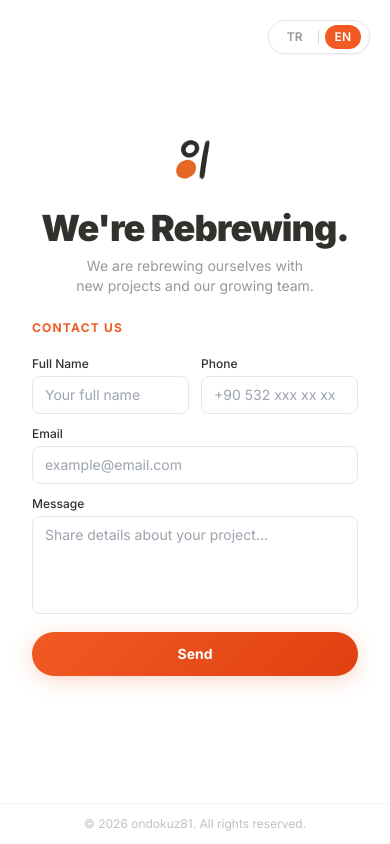
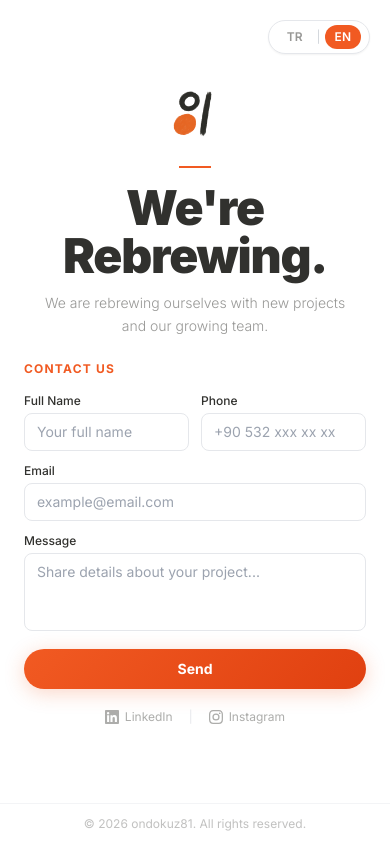
Before and after one commit to ERKE1981/ondokuz81_under_construction, a Next.js app: page / in a window 390 px wide. Built offline with nearby package versions, Linux system fonts and the light colour scheme.

Commit message:
Redesign: single centered column layout (mobile-style for all screens)

```diff
--- a/app/page.tsx
+++ b/app/page.tsx
@@ -6,7 +6,7 @@ import Image from "next/image"
 const t = {
   tr: {
     heading: "Yenileniyoruz.",
-    sub: "Yeni projeler ve genişleyen\nekibimizle sizinle yenileniyoruz.",
+    sub: "Yeni projeler ve genişleyen ekibimizle\nsizinle yenileniyoruz.",
     contact: "Bize Ulaşın",
     nameLabel: "Ad Soyad", namePh: "Ad ve soyadınız",
     phoneLabel: "Telefon", phonePh: "0532 xxx xx xx",
@@ -17,7 +17,7 @@ const t = {
   },
   en: {
     heading: "We're Rebrewing.",
-    sub: "We are rebrewing ourselves with\nnew projects and our growing team.",
+    sub: "We are rebrewing ourselves with new projects\nand our growing team.",
     contact: "Contact Us",
     nameLabel: "Full Name", namePh: "Your full name",
     phoneLabel: "Phone", phonePh: "+90 532 xxx xx xx",
@@ -63,44 +63,34 @@ export default function Page() {
         <button onClick={() => setLang("en")} className={`px-2.5 py-1 text-xs font-semibold rounded-full transition-all ${lang === "en" ? "bg-primary text-white" : "text-foreground/50 hover:text-foreground"}`}>EN</button>
       </div>
 
-      {/* Main — two columns */}
-      <div className="flex-1 flex items-stretch min-h-0">
+      {/* Center content */}
+      <div className="flex-1 flex flex-col items-center justify-center px-6 min-h-0 overflow-y-auto py-8">
+        <div className="w-full max-w-md">
 
-        {/* Left: brand */}
-        <div className="hidden md:flex flex-col items-start justify-center px-16 lg:px-24 w-1/2 border-r border-gray-100">
-          <Image src="/81_brush_yeni1.png" alt="ondokuz81" width={88} height={88} className="object-contain mb-6" priority />
-          <div className="w-8 h-0.5 bg-primary mb-6" />
-          <h1 className="text-5xl lg:text-6xl font-black text-foreground tracking-tight leading-none mb-4">
+          {/* Logo */}
+          <div className="flex justify-center mb-4">
+            <Image src="/81_brush_yeni1.png" alt="ondokuz81" width={72} height={72} className="object-contain" priority />
+          </div>
+
+          {/* Divider */}
+          <div className="flex justify-center mb-4">
+            <div className="w-8 h-0.5 bg-primary" />
+          </div>
+
+          {/* Heading */}
+          <h1 className="text-5xl font-black text-foreground tracking-tight leading-none mb-3 text-center">
             {c.heading}
           </h1>
-          <p className="text-base text-foreground/50 font-light leading-relaxed whitespace-pre-line">
+
+          {/* Sub */}
+          <p className="text-sm text-foreground/50 font-light leading-relaxed whitespace-pre-line text-center mb-6">
             {c.sub}
           </p>
-          <div className="mt-8 flex items-center gap-4">
-            <a href="https://www.linkedin.com/company/ondokuz81" target="_blank" rel="noopener noreferrer" className="text-xs text-foreground/40 hover:text-primary transition-colors flex items-center gap-1.5">
-              <svg width="14" height="14" viewBox="0 0 24 24" fill="currentColor"><path d="M20.447 20.452h-3.554v-5.569c0-1.328-.027-3.037-1.852-3.037-1.853 0-2.136 1.445-2.136 2.939v5.667H9.351V9h3.414v1.561h.046c.477-.9 1.637-1.85 3.37-1.85 3.601 0 4.267 2.37 4.267 5.455v6.286zM5.337 7.433a2.062 2.062 0 0 1-2.063-2.065 2.064 2.064 0 1 1 2.063 2.065zm1.782 13.019H3.555V9h3.564v11.452zM22.225 0H1.771C.792 0 0 .774 0 1.729v20.542C0 23.227.792 24 1.771 24h20.451C23.2 24 24 23.227 24 22.271V1.729C24 .774 23.2 0 22.222 0h.003z"/></svg>
-              LinkedIn
-            </a>
-            <span className="text-gray-200 text-xs">|</span>
-            <a href="https://www.instagram.com/ondokuz81" target="_blank" rel="noopener noreferrer" className="text-xs text-foreground/40 hover:text-primary transition-colors flex items-center gap-1.5">
-              <svg width="14" height="14" viewBox="0 0 24 24" fill="currentColor"><path d="M12 2.163c3.204 0 3.584.012 4.85.07 3.252.148 4.771 1.691 4.919 4.919.058 1.265.069 1.645.069 4.849 0 3.205-.012 3.584-.069 4.849-.149 3.225-1.664 4.771-4.919 4.919-1.266.058-1.644.07-4.85.07-3.204 0-3.584-.012-4.849-.07-3.26-.149-4.771-1.699-4.919-4.92-.058-1.265-.07-1.644-.07-4.849 0-3.204.013-3.583.07-4.849.149-3.227 1.664-4.771 4.919-4.919 1.266-.057 1.645-.069 4.849-.069zm0-2.163c-3.259 0-3.667.014-4.947.072-4.358.2-6.78 2.618-6.98 6.98-.059 1.281-.073 1.689-.073 4.948 0 3.259.014 3.668.072 4.948.2 4.358 2.618 6.78 6.98 6.98 1.281.058 1.689.072 4.948.072 3.259 0 3.668-.014 4.948-.072 4.354-.2 6.782-2.618 6.979-6.98.059-1.28.073-1.689.073-4.948 0-3.259-.014-3.667-.072-4.947-.196-4.354-2.617-6.78-6.979-6.98-1.281-.059-1.69-.073-4.949-.073zm0 5.838a6.162 6.162 0 1 0 0 12.324 6.162 6.162 0 0 0 0-12.324zM12 16a4 4 0 1 1 0-8 4 4 0 0 1 0 8zm6.406-11.845a1.44 1.44 0 1 0 0 2.881 1.44 1.44 0 0 0 0-2.881z"/></svg>
-              Instagram
-            </a>
-          </div>
-        </div>
 
-        {/* Right: form */}
-        <div className="flex flex-col justify-center px-8 md:px-12 lg:px-16 w-full md:w-1/2 py-16 md:py-8">
+          {/* Contact label */}
+          <p className="text-xs font-bold tracking-widest text-primary uppercase mb-4">{c.contact}</p>
 
-          {/* Mobile: logo + heading */}
-          <div className="md:hidden mb-6 text-center">
-            <Image src="/81_brush_yeni1.png" alt="ondokuz81" width={64} height={64} className="object-contain mx-auto mb-4" priority />
-            <h1 className="text-4xl font-black text-foreground tracking-tight">{c.heading}</h1>
-            <p className="text-sm text-foreground/50 mt-2 whitespace-pre-line">{c.sub}</p>
-          </div>
-
-          <p className="text-xs font-bold tracking-widest text-primary uppercase mb-5">{c.contact}</p>
-
+          {/* Form */}
           <form onSubmit={handleSubmit} className="space-y-3">
             <div className="grid grid-cols-2 gap-3">
               <div>
@@ -118,12 +108,26 @@ export default function Page() {
             </div>
             <div>
               <label className="block text-xs font-medium text-foreground mb-1">{c.messageLabel}</label>
-              <textarea name="message" placeholder={c.messagePh} rows={4} className="w-full px-3 py-2 border border-gray-200 rounded-lg text-sm focus:outline-none focus:ring-2 focus:ring-primary/30 focus:border-primary transition-all resize-none" />
+              <textarea name="message" placeholder={c.messagePh} rows={3} className="w-full px-3 py-2 border border-gray-200 rounded-lg text-sm focus:outline-none focus:ring-2 focus:ring-primary/30 focus:border-primary transition-all resize-none" />
             </div>
-            <button type="submit" disabled={sending} className="w-full py-3 rounded-full font-bold text-white text-sm transition-all disabled:opacity-70" style={{ background: "linear-gradient(135deg,#f15a22,#e04010)", boxShadow: "0 4px 20px rgba(241,90,34,0.25)" }}>
+            <button type="submit" disabled={sending} className="w-full py-2.5 rounded-full font-bold text-white text-sm transition-all disabled:opacity-70" style={{ background: "linear-gradient(135deg,#f15a22,#e04010)", boxShadow: "0 4px 20px rgba(241,90,34,0.25)" }}>
               {sent ? c.sent : sending ? c.sending : c.send}
             </button>
           </form>
+
+          {/* Social links */}
+          <div className="mt-5 flex items-center justify-center gap-4">
+            <a href="https://www.linkedin.com/company/ondokuz81" target="_blank" rel="noopener noreferrer" className="text-xs text-foreground/40 hover:text-primary transition-colors flex items-center gap-1.5">
+              <svg width="14" height="14" viewBox="0 0 24 24" fill="currentColor"><path d="M20.447 20.452h-3.554v-5.569c0-1.328-.027-3.037-1.852-3.037-1.853 0-2.136 1.445-2.136 2.939v5.667H9.351V9h3.414v1.561h.046c.477-.9 1.637-1.85 3.37-1.85 3.601 0 4.267 2.37 4.267 5.455v6.286zM5.337 7.433a2.062 2.062 0 0 1-2.063-2.065 2.064 2.064 0 1 1 2.063 2.065zm1.782 13.019H3.555V9h3.564v11.452zM22.225 0H1.771C.792 0 0 .774 0 1.729v20.542C0 23.227.792 24 1.771 24h20.451C23.2 24 24 23.227 24 22.271V1.729C24 .774 23.2 0 22.222 0h.003z"/></svg>
+              LinkedIn
+            </a>
+            <span className="text-gray-200 text-xs">|</span>
+            <a href="https://www.instagram.com/ondokuz81" target="_blank" rel="noopener noreferrer" className="text-xs text-foreground/40 hover:text-primary transition-colors flex items-center gap-1.5">
+              <svg width="14" height="14" viewBox="0 0 24 24" fill="currentColor"><path d="M12 2.163c3.204 0 3.584.012 4.85.07 3.252.148 4.771 1.691 4.919 4.919.058 1.265.069 1.645.069 4.849 0 3.205-.012 3.584-.069 4.849-.149 3.225-1.664 4.771-4.919 4.919-1.266.058-1.644.07-4.85.07-3.204 0-3.584-.012-4.849-.07-3.26-.149-4.771-1.699-4.919-4.92-.058-1.265-.07-1.644-.07-4.849 0-3.204.013-3.583.07-4.849.149-3.227 1.664-4.771 4.919-4.919 1.266-.057 1.645-.069 4.849-.069zm0-2.163c-3.259 0-3.667.014-4.947.072-4.358.2-6.78 2.618-6.98 6.98-.059 1.281-.073 1.689-.073 4.948 0 3.259.014 3.668.072 4.948.2 4.358 2.618 6.78 6.98 6.98 1.281.058 1.689.072 4.948.072 3.259 0 3.668-.014 4.948-.072 4.354-.2 6.782-2.618 6.979-6.98.059-1.28.073-1.689.073-4.948 0-3.259-.014-3.667-.072-4.947-.196-4.354-2.617-6.78-6.979-6.98-1.281-.059-1.69-.073-4.949-.073zm0 5.838a6.162 6.162 0 1 0 0 12.324 6.162 6.162 0 0 0 0-12.324zM12 16a4 4 0 1 1 0-8 4 4 0 0 1 0 8zm6.406-11.845a1.44 1.44 0 1 0 0 2.881 1.44 1.44 0 0 0 0-2.881z"/></svg>
+              Instagram
+            </a>
+          </div>
+
         </div>
       </div>
 
```
